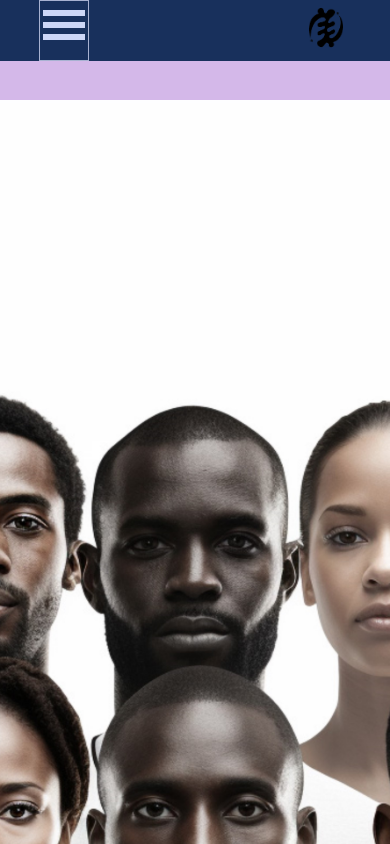
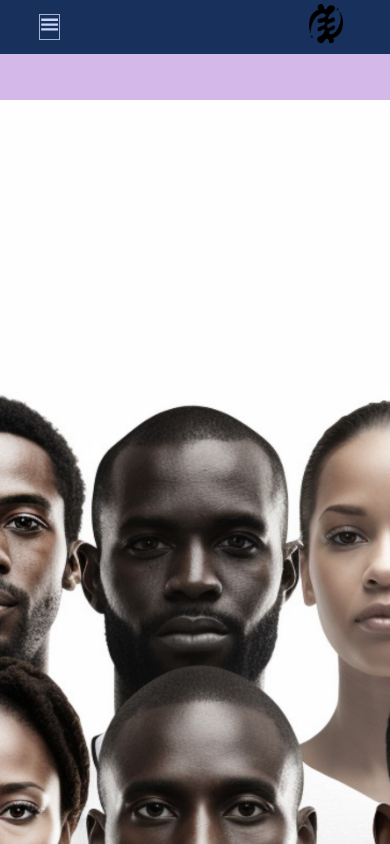
Before and after one commit to Baah-Danso-Kenneth/Next-Onyx-tour, a Next.js app: page /About/Team in a window 390 px wide. Shown: the top 844 px of the page. Built offline with nearby package versions, Linux system fonts and the light colour scheme.

Commit message:
reduce size of icon to fit properly on sm screen

```diff
--- a/src/scss/components/_nav-fixer.scss
+++ b/src/scss/components/_nav-fixer.scss
@@ -150,6 +150,10 @@
                     height: 50px;
                 }
             }
+
+            .icons{
+                font-size: 1.2rem;
+            }
         }
     }
 
```
